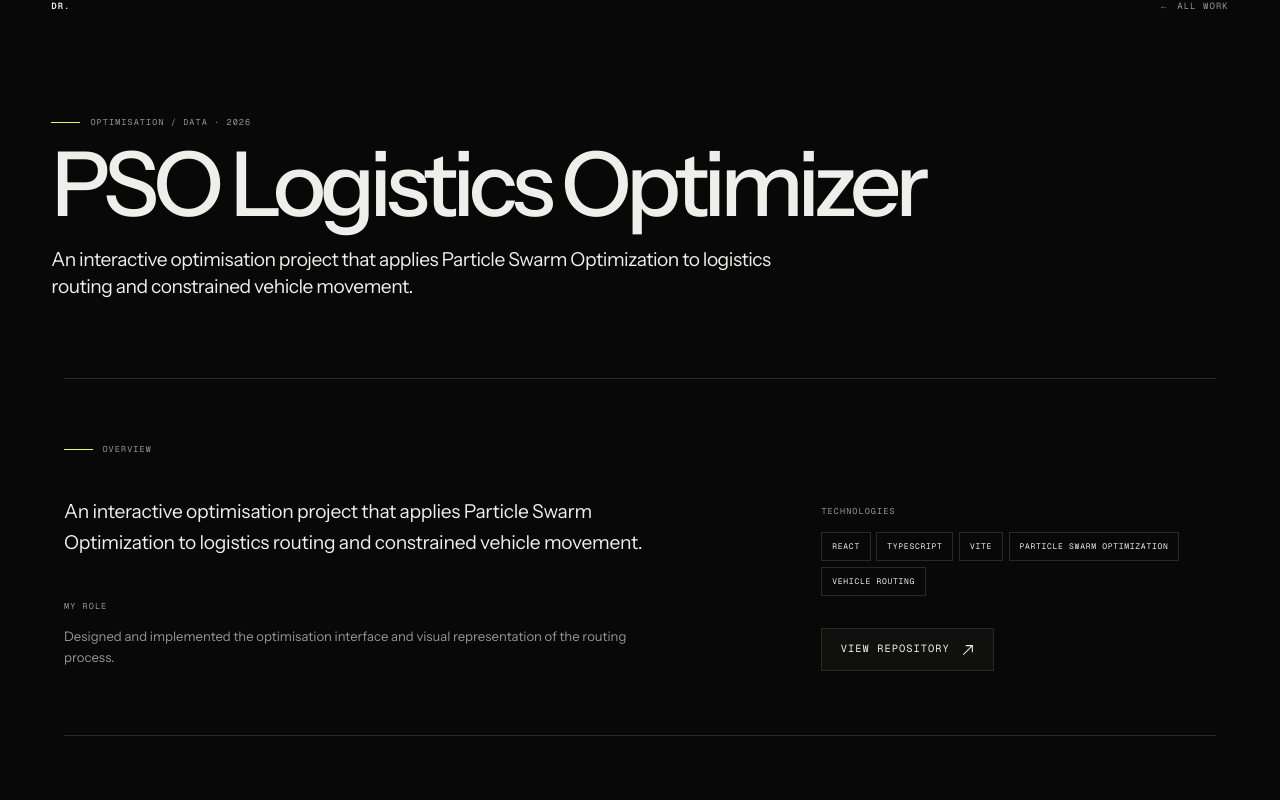
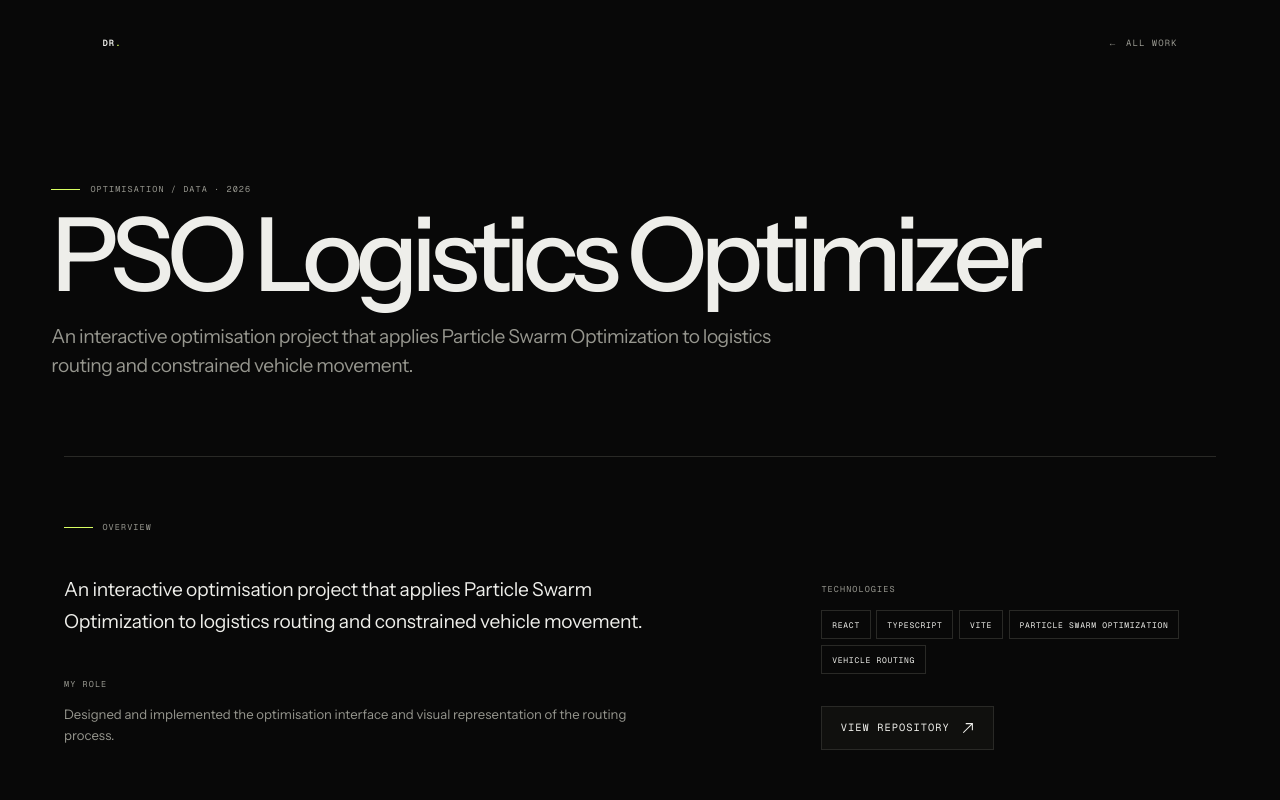
Before and after one commit to dericktrichard/dericktrichard, a Next.js app: page /work/pso-logistics in a window 1280 px wide. Shown: the top 800 px of the page. Built offline with nearby package versions, Linux system fonts and the light colour scheme.

Commit message:
project revision

```diff
--- a/app/globals.css
+++ b/app/globals.css
@@ -1767,16 +1767,26 @@ a:focus-visible {
 .project-back {
   display: inline-flex;
   align-items: center;
-
   gap: 0.5rem;
-
-  color: var(--muted);
-
+  color: var(--muted);
   transition: color 250ms ease;
 }
 
 .project-back:hover {
   color: var(--foreground);
+}
+
+.project-header {
+  width: min(
+    calc(100% - 2 * var(--spacing-page)),
+    118rem
+  );
+  margin-inline: auto;
+  padding-top: 1.25rem;
+}
+
+.project-header > div {
+  min-height: 3rem;
 }
 
 .project-hero {
@@ -1784,16 +1794,31 @@ a:focus-visible {
     calc(100% - 2 * var(--spacing-page)),
     118rem
   );
-
   margin-inline: auto;
-
   padding-block:
-    clamp(4rem, 8vw, 7rem)
+    clamp(5rem, 9vw, 8rem)
     clamp(3rem, 6vw, 5rem);
 }
 
 .project-hero-copy {
   max-width: 62rem;
+}
+
+.project-hero h1 {
+  margin-top: 1rem;
+  font-size: clamp(3.5rem, 8vw, 7.5rem);
+  font-weight: 500;
+  line-height: 0.84;
+  letter-spacing: -0.07em;
+}
+
+.project-lede {
+  max-width: 46rem;
+  margin-top: 1.5rem;
+  font-size: clamp(1rem, 1.5vw, 1.2rem);
+  line-height: 1.5;
+  letter-spacing: -0.025em;
+  color: var(--muted);
 }
 
 .project-eyebrow,
@@ -1832,29 +1857,6 @@ a:focus-visible {
   background: var(--accent);
 }
 
-.project-hero h1 {
-  margin-top: 1rem;
-
-  font-size: clamp(3.25rem, 7vw, 7rem);
-
-  font-weight: 500;
-
-  line-height: 0.86;
-
-  letter-spacing: -0.065em;
-}
-
-.project-lede {
-  max-width: 48rem;
-
-  margin-top: 1.5rem;
-
-  font-size: clamp(1rem, 1.5vw, 1.2rem);
-
-  line-height: 1.45;
-
-  letter-spacing: -0.025em;
-}
 
 .project-case-hero-image {
   position: relative;
@@ -2157,66 +2159,45 @@ a:focus-visible {
 
 .project-navigation {
   display: grid;
-
-  grid-template-columns:
-    repeat(2, minmax(0, 1fr));
-
+  grid-template-columns: repeat(2, minmax(0, 1fr));
   gap: 0.6rem;
-
   width: min(100%, 48rem);
-
   margin: 4rem auto 0;
 }
 
 .project-navigation-item {
   display: grid;
-
-  grid-template-columns:
-    1fr
-    auto;
-
+  grid-template-columns: 1fr auto;
   gap: 0.7rem;
-
   min-width: 0;
-
   border: 1px solid var(--border);
-
   padding: 1rem;
-
   transition:
     border-color 250ms ease,
-    background-color 250ms ease;
+    background-color 250ms ease,
+    transform 300ms cubic-bezier(0.22, 1, 0.36, 1);
 }
 
 .project-navigation-item:hover {
   border-color: var(--foreground);
-
   background: var(--surface);
+  transform: translateY(-2px);
 }
 
 .project-navigation-label {
   grid-column: 1 / -1;
-
   font-family: var(--font-geist-mono), monospace;
-
   font-size: 0.42rem;
-
   letter-spacing: 0.14em;
-
   text-transform: uppercase;
-
   color: var(--muted);
 }
 
 .project-navigation-title {
   min-width: 0;
-
   overflow: hidden;
-
   font-size: 0.8rem;
-
   text-overflow: ellipsis;
-
   white-space: nowrap;
 }
 
@@ -2406,7 +2387,15 @@ a:focus-visible {
   }
 
   .project-header {
-    padding-top: 1rem;
+    width: min(
+      calc(100% - 2rem),
+      34rem
+    );
+    padding-top: 0.75rem;
+  }
+
+  .project-header > div {
+    min-height: 2.75rem;
   }
 
   .project-hero {
--- a/app/work/[slug]/page.tsx
+++ b/app/work/[slug]/page.tsx
@@ -16,9 +16,7 @@ type ProjectPageProps = {
 };
 
 export function generateStaticParams() {
-  return projectOrder.map((slug) => ({
-    slug,
-  }));
+  return projectOrder.map((slug) => ({ slug }));
 }
 
 export async function generateMetadata({
@@ -61,7 +59,6 @@ export default async function ProjectPage({
   params,
 }: ProjectPageProps) {
   const { slug } = await params;
-
   const project = getProject(slug);
 
   if (!project) {
@@ -71,34 +68,23 @@ export default async function ProjectPage({
   const { previous, next } = getAdjacentProjects(project.slug);
 
   return (
-    <main className="project-page">
-      {/* =====================================================
-          PROJECT HEADER
-          ===================================================== */}
-
+    <main>
       <header className="project-header">
-        <div className="mx-auto flex w-[min(100%-2*var(--spacing-page),118rem)] items-center justify-between">
+        <div className="flex w-[min(calc(100%-2*var(--spacing-page)),118rem)] items-center justify-between mx-auto">
           <Link
             href="/"
             className="project-brand"
-            aria-label="Return to portfolio home"
+            aria-label="Return home"
           >
             DR<span className="text-accent">.</span>
           </Link>
 
-          <Link
-            href="/"
-            className="project-back"
-          >
+          <Link href="/" className="project-back">
             <span aria-hidden="true">←</span>
             All work
           </Link>
         </div>
       </header>
-
-      {/* =====================================================
-          HERO
-          ===================================================== */}
 
       <section className="project-hero">
         <div className="project-hero-copy">
@@ -108,10 +94,7 @@ export default async function ProjectPage({
 
           <h1>{project.title}</h1>
 
-          <p className="project-lede">
-            {project.description}
-          </p>
-        </div>
+          <p className="project-lede">{project.description}</p>
 
           {project.hero && (
             <div className="project-case-hero-image">
@@ -125,16 +108,11 @@ export default async function ProjectPage({
               />
             </div>
           )}
+        </div>
       </section>
 
-      {/* =====================================================
-          OVERVIEW
-          ===================================================== */}
-
       <section className="project-overview">
-        <div className="project-section-label">
-          Overview
-        </div>
+        <div className="project-section-label">Overview</div>
 
         <div className="project-overview-grid">
           <div className="project-overview-copy">
@@ -143,10 +121,7 @@ export default async function ProjectPage({
             </p>
 
             <div className="project-role">
-              <span className="project-small-label">
-                My role
-              </span>
-
+              <span className="project-small-label">My role</span>
               <p>{project.role}</p>
             </div>
           </div>
@@ -159,9 +134,7 @@ export default async function ProjectPage({
 
               <ul className="project-stack">
                 {project.technologies.map((technology) => (
-                  <li key={technology}>
-                    {technology}
-                  </li>
+                  <li key={technology}>{technology}</li>
                 ))}
               </ul>
             </div>
@@ -179,14 +152,8 @@ export default async function ProjectPage({
         </div>
       </section>
 
-      {/* =====================================================
-          PROJECT STORY
-          ===================================================== */}
-
       <section className="project-story">
-        <div className="project-section-label">
-          The project
-        </div>
+        <div className="project-section-label">The project</div>
 
         <div className="project-story-list">
           {project.sections.map((section) => (
@@ -195,16 +162,11 @@ export default async function ProjectPage({
               className="project-story-row"
             >
               <h2>{section.title}</h2>
-
               <p>{section.body}</p>
             </article>
           ))}
         </div>
       </section>
-
-      {/* =====================================================
-          VISUAL RECORD
-          ===================================================== */}
 
       {project.gallery.length > 0 && (
         <section className="project-gallery-section">
@@ -214,50 +176,44 @@ export default async function ProjectPage({
             </span>
 
             <span className="project-image-count">
-              {String(project.gallery.length).padStart(2, "0")}{" "}
-              images
+              {String(project.gallery.length).padStart(2, "0")} images
             </span>
           </div>
 
           <div className="project-gallery">
-            {project.gallery.map((image) => {
-              const imageClass = `project-gallery-item ${
+            {project.gallery.map((image) => (
+              <figure
+                key={image.src}
+                className={[
+                  "project-gallery-item",
                   image.aspect === "wide"
                     ? "project-gallery-feature"
-                  : image.aspect === "portrait"
+                    : "",
+                  image.aspect === "portrait"
                     ? "project-gallery-portrait"
-                    : ""
-              }`;
-
-              return (
-                <figure
-                  key={image.src}
-                  className={imageClass}
+                    : "",
+                ]
+                  .filter(Boolean)
+                  .join(" ")}
               >
                 <Image
                   src={image.src}
                   alt={image.alt}
                   fill
-                    sizes="(max-width: 767px) 90vw, min(48rem, 78vw)"
+                  sizes="(max-width: 767px) 90vw, min(56rem, 78vw)"
                   className="object-contain"
                 />
               </figure>
-              );
-            })}
+            ))}
           </div>
         </section>
       )}
 
-      {/* =====================================================
-          PREVIOUS / NEXT
-          ===================================================== */}
-
-      {(previous || next) && (
       <nav
         aria-label="Project navigation"
         className="project-navigation"
       >
-          {previous ? (
+        {previous && (
           <Link
             href={`/work/${previous.slug}`}
             className="project-navigation-item"
@@ -270,15 +226,11 @@ export default async function ProjectPage({
               {previous.title}
             </span>
 
-              <span aria-hidden="true">
-                ←
-              </span>
+            <span aria-hidden="true">←</span>
           </Link>
-          ) : (
-            <div aria-hidden="true" />
         )}
 
-          {next ? (
+        {next && (
           <Link
             href={`/work/${next.slug}`}
             className="project-navigation-item project-navigation-next"
@@ -291,24 +243,15 @@ export default async function ProjectPage({
               {next.title}
             </span>
 
-              <span aria-hidden="true">
-                →
-              </span>
+            <span aria-hidden="true">→</span>
           </Link>
-          ) : null}
+        )}
       </nav>
-      )}
-
-      {/* =====================================================
-          FOOTER
-          ===================================================== */}
 
       <footer className="project-footer">
         <span>Derick Richard Tsumah</span>
 
-        <Link href="/">
-          Back to portfolio
-        </Link>
+        <Link href="/">Back to portfolio</Link>
       </footer>
     </main>
   );
```
Lines whose indentation alone changed are shown as unchanged.
